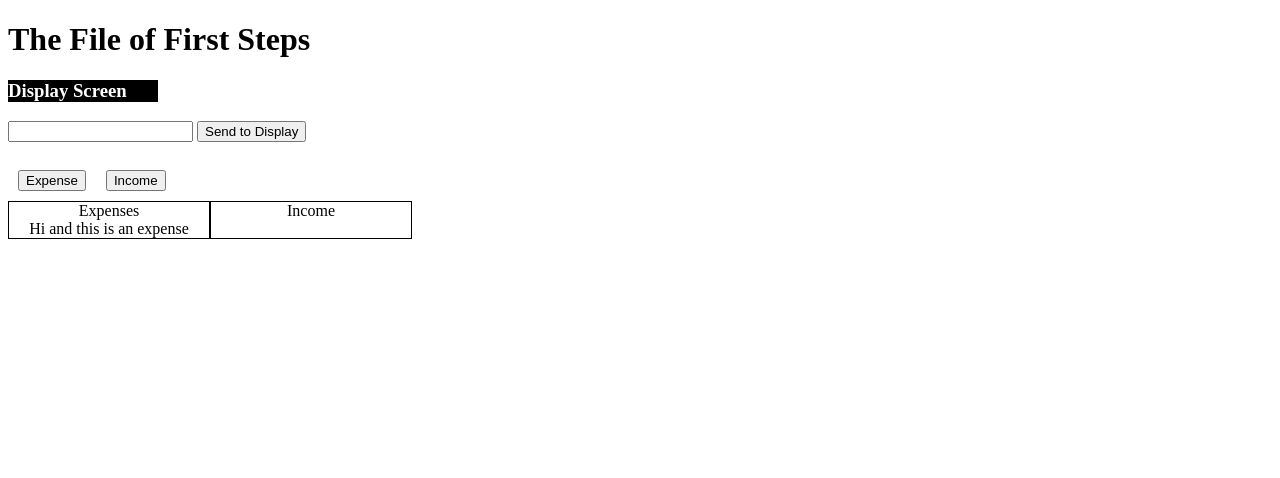
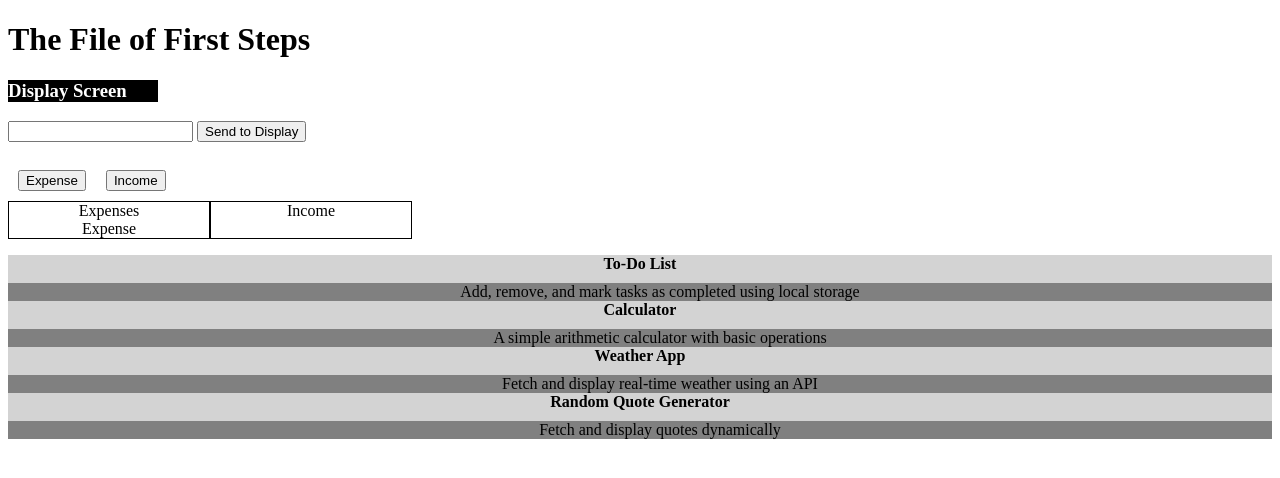
Before and after one commit to Optional-Josh/Website-Playground, a plain HTML site: page index.html in a window 1280 px wide. Both pictures are taken after a click on the button "Expense". Drawn offline with Linux system fonts and the light colour scheme.

Commit message:
added project ideas and adding elements to div content

```diff
--- a/index.html
+++ b/index.html
@@ -24,6 +24,17 @@
       <div class="income items">Income</div>
     </div>
 
+    <dl>
+      <dt>To-Do List</dt>
+      <dd>Add, remove, and mark tasks as completed using local storage</dd>
+      <dt>Calculator</dt>
+      <dd>A simple arithmetic calculator with basic operations</dd>
+      <dt>Weather App</dt>
+      <dd>Fetch and display real-time weather using an API</dd>
+      <dt>Random Quote Generator</dt>
+      <dd>Fetch and display quotes dynamically</dd>
+    </dl>
+
     <script src="script.js"></script>
   </body>
 </html>
--- a/script.js
+++ b/script.js
@@ -15,11 +15,20 @@ let expenseDiv = document.querySelector(".expenses");
 let incomeDiv = document.querySelector(".income");
 
 expenseBtn.addEventListener("click", addExpense);
+incomeBtn.addEventListener("click", addIncome);
 
 function addExpense() {
   let newDiv = document.createElement("div");
-  let newContent = document.createTextNode("Hi and this is an expense");
+  let newContent = document.createTextNode("Expense");
 
   newDiv.appendChild(newContent);
   expenseDiv.appendChild(newDiv);
 }
+
+function addIncome() {
+  let newDiv = document.createElement("div");
+  let newContent = document.createTextNode("Income");
+
+  newDiv.appendChild(newContent);
+  incomeDiv.appendChild(newDiv);
+}
--- a/styles.css
+++ b/styles.css
@@ -21,3 +21,14 @@
   width: 200px;
   border: 1px solid black;
 }
+
+dl{
+  background-color: grey;
+  color: black;
+  text-align: center;
+}
+dl dt{
+  font-weight: bolder;
+  background-color: lightgrey;
+  padding-bottom: 10px;
+}
```
